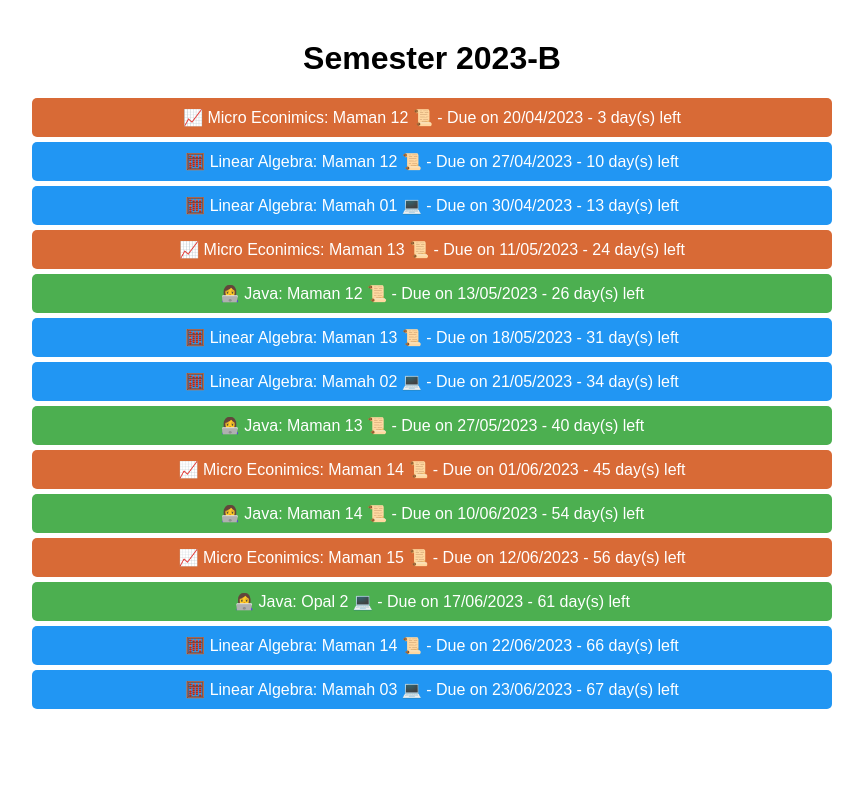
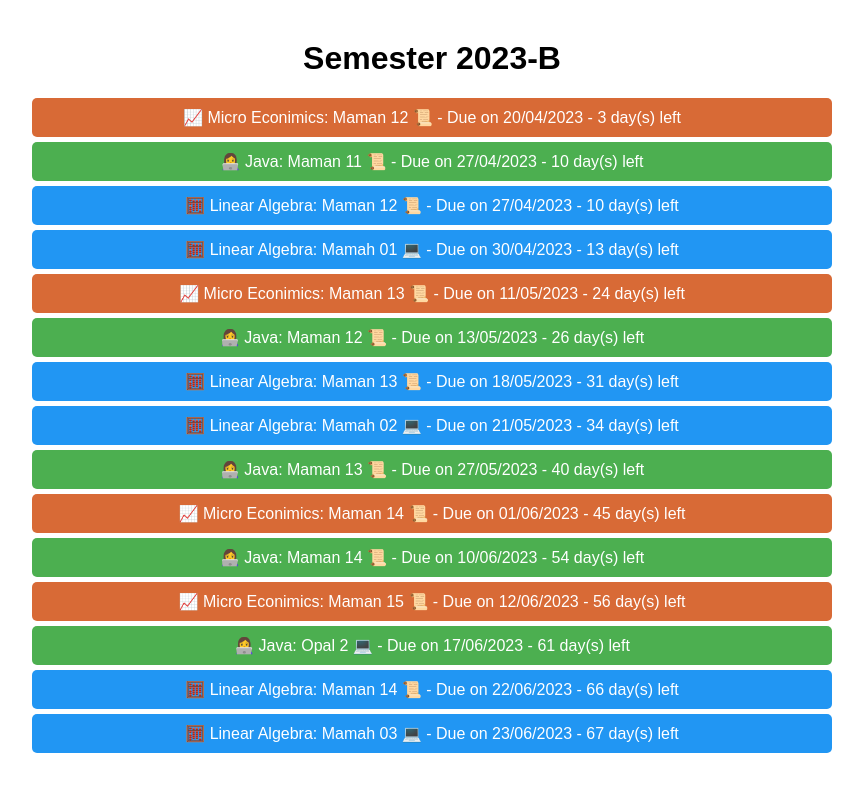
Before and after one commit to AdirBuskila/Open-Uni-Tasks, a React (Create React App) app: page / in a window 1280 px wide. Shown: the top 792 px of the page, without its empty margins (208-1071 px from the left). Built offline with nearby package versions, Linux system fonts and the light colour scheme.

Commit message:
adding maman

```diff
--- a/src/App.js
+++ b/src/App.js
@@ -6,6 +6,7 @@ const assignmentData = [
     course: 'Java',
     courseIcon: '👩‍💻',
     assignments: [
+      { name: 'Maman 11', dueDate: '2023-04-27' },
       { name: 'Maman 12', dueDate: '2023-05-13' },
       { name: 'Maman 13', dueDate: '2023-05-27' },
       { name: 'Maman 14', dueDate: '2023-06-10' },
```
